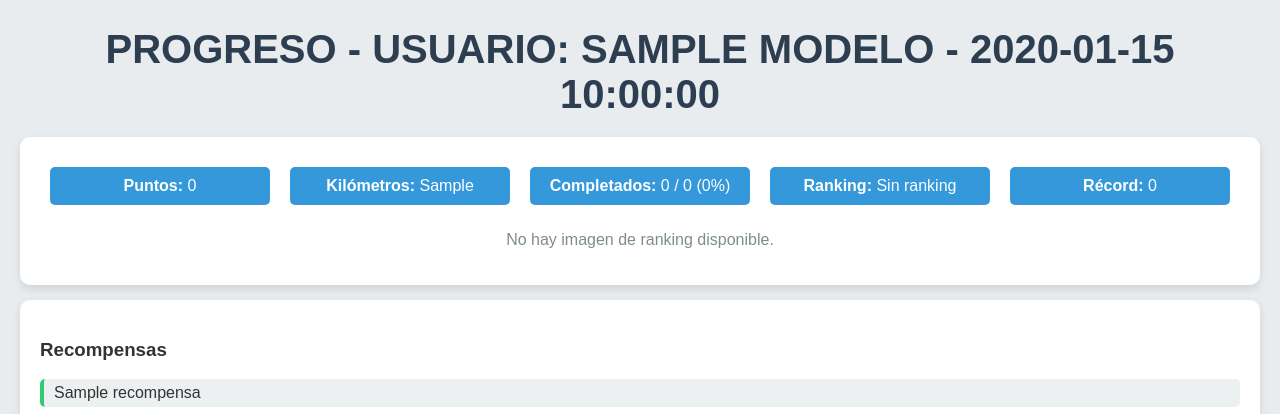
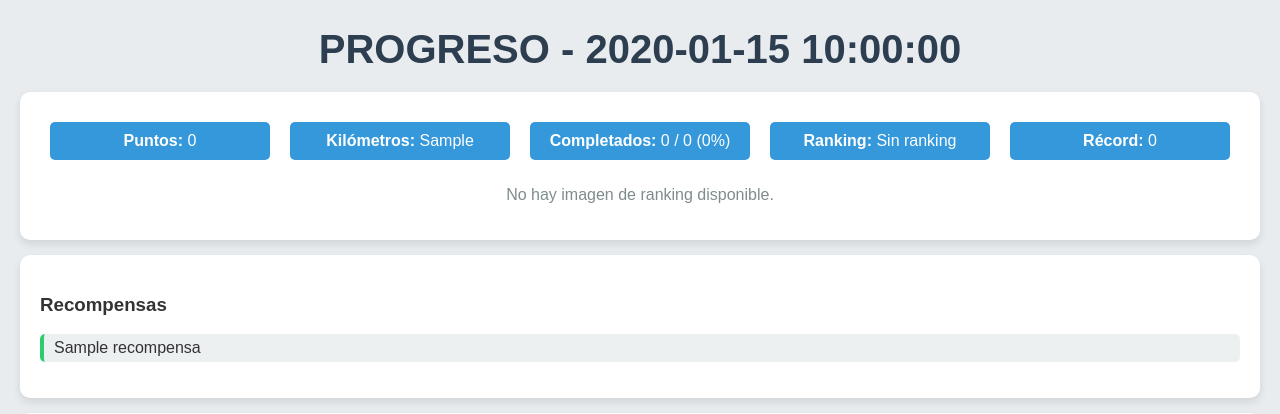
Before and after one commit to bernat1973/entreno-verano, a Flask app: template templates/progreso.html in a window 1280 px wide. Shown: the top 414 px of the page. Run offline with Flask 3, Linux system fonts and the light colour scheme; the template is opened without the code that fills it: most values are stand-ins (such as "Sample title", 1, 10 or a date in 2020); parts of the project's set-up code (start-up, migrations or seed data) failed here and were passed over.

Commit message:
Update progreso.html

```diff
--- a/templates/progreso.html
+++ b/templates/progreso.html
@@ -96,7 +96,7 @@
     </style>
 </head>
 <body>
-    <h1>Progreso - Usuario: {{ modelo.nombre }} - {{ fecha }}</h1>
+    <h1>Progreso - {{ fecha }}</h1>
     <div class="card">
         <div class="stats">
             <div class="stat-item"><strong>Puntos:</strong> {{ puntos | default(0) }}</div>
```
